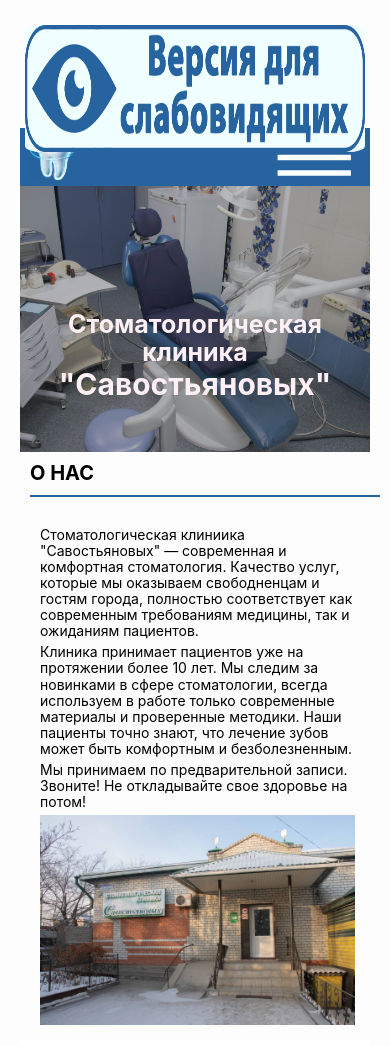
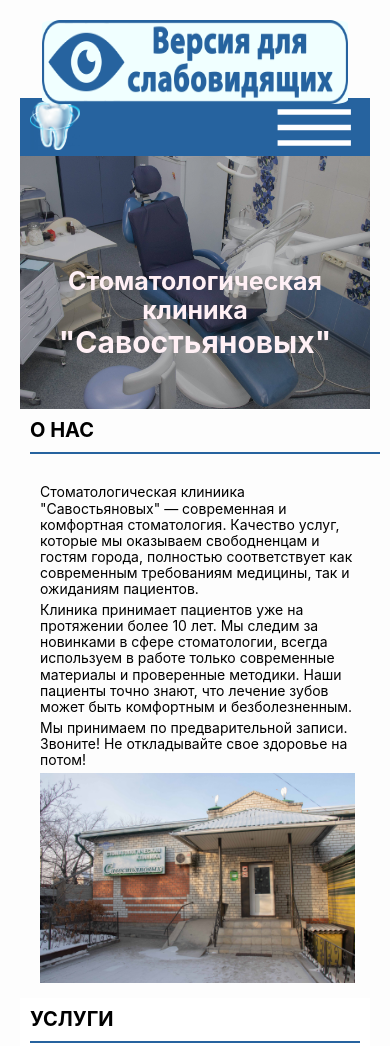
Before and after one commit to NataliaZaitceva/Lending_page_dentistry, a plain HTML site: page index.html in a window 390 px wide. Shown: the top 1046 px of the page. Drawn offline with nearby package versions, Linux system fonts and the light colour scheme.

Commit message:
исправления в CSS

```diff
--- a/blocks/btn/__special/btn__special.css
+++ b/blocks/btn/__special/btn__special.css
@@ -18,8 +18,10 @@
 
 
     .btn__special {
-     width: 100%;
-      height: 15vh;
+     width: 90%;
+      height: 10vh;
+      margin: 5px auto;
+      text-align: center;
     }
 
     }
--- a/blocks/burger/burger.css
+++ b/blocks/burger/burger.css
@@ -8,7 +8,7 @@
     .burger{
      display: flex;
      position: absolute;
-    top: 118px;
+    top: 88px;
     left: 0;
     right: 0;
      background-color: #26639F;
--- a/blocks/footer/footer.css
+++ b/blocks/footer/footer.css
@@ -1,5 +1,5 @@
 .footer {
     display: flex;
     background-color: #26639F;
-
+width: 100%;
   }
--- a/blocks/info/__img/info__img.css
+++ b/blocks/info/__img/info__img.css
@@ -23,7 +23,7 @@
 
 
   .info__img{
-    max-width: 90vw;
+    width: 70vw;
     margin: 5px 0;
     align-items: center;
     cursor: none;
--- a/blocks/patients/patients.css
+++ b/blocks/patients/patients.css
@@ -13,4 +13,11 @@
     .patients {
      margin: 20px;
     }
+  }
+    @media screen and (max-width: 580px) {
+
+
+      .patients {
+       margin-top: 60px;
+      }
 }
```
